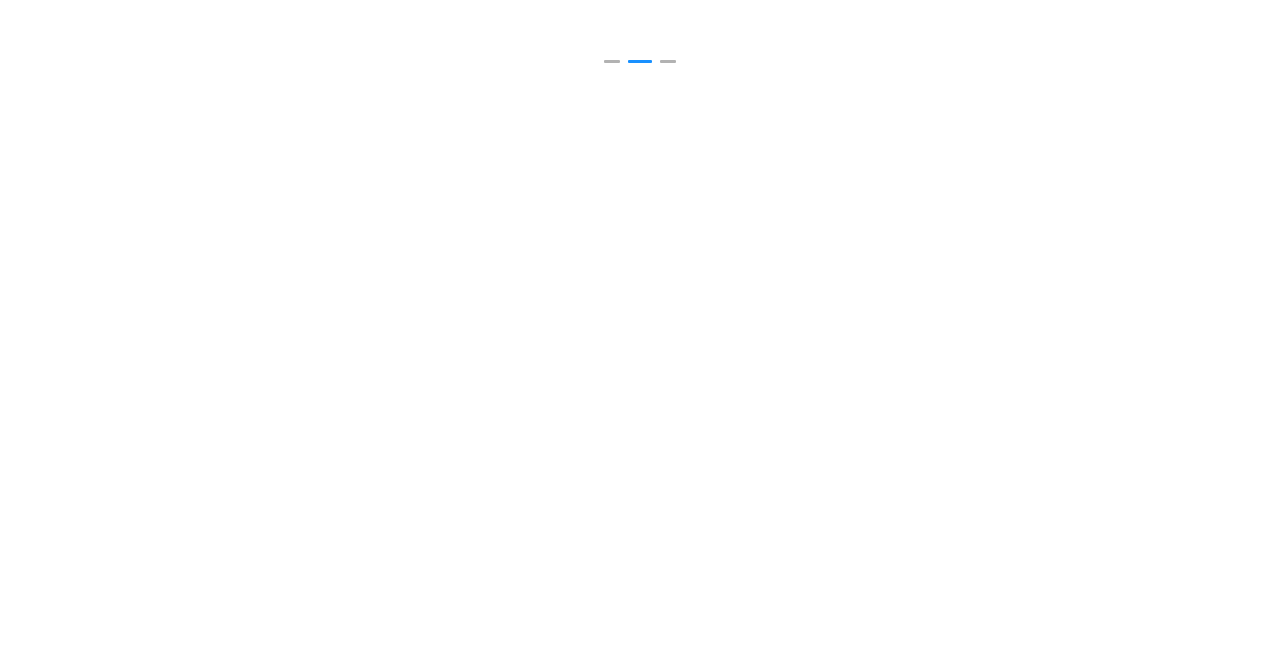
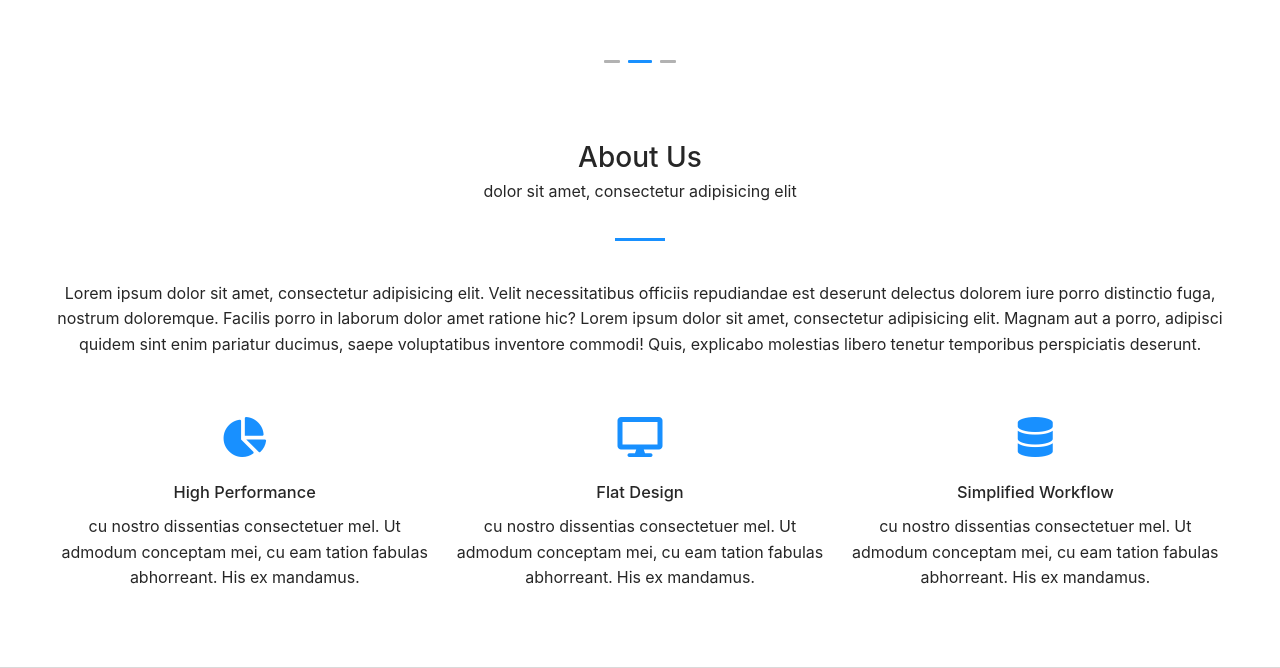
Before and after one commit to Rxavio/web-ant-design-react, a React (Create React App) app in the folder web-antd-react/: page / in a window 1280 px wide. Shown: the part 725-1393 px from the top of the page. Before the commit the page ends 800 px from the top, so only its background shows below. Built offline with nearby package versions, Linux system fonts and the light colour scheme.

Commit message:
add real about component

```diff
--- a/web-antd-react/public/index.html
+++ b/web-antd-react/public/index.html
@@ -24,6 +24,10 @@
       work correctly both with client-side routing and a non-root public URL.
       Learn how to configure a non-root public URL by running `npm run build`.
     -->
+       <!-- font awesome 5 cdn -->
+       <link rel="stylesheet" href="https://cdnjs.cloudflare.com/ajax/libs/font-awesome/5.13.1/css/all.min.css">
+       <!-- google font cdn -->
+       <link href="https://fonts.googleapis.com/css2?family=Poppins:wght@400&display=swap" rel="stylesheet">
     <title>React App with Ant Design</title>
   </head>
   <body>
--- /dev/null
+++ b/web-antd-react/src/components/home/about.js
@@ -0,0 +1,59 @@
+import React from 'react';
+
+import { Row, Col } from 'antd';
+
+const items = [
+  {
+    key: '1',
+    icon: <i className="fas fa-chart-pie"></i>,
+    title: 'High Performance',
+    content: 'cu nostro dissentias consectetuer mel. Ut admodum conceptam mei, cu eam tation fabulas abhorreant. His ex mandamus.',
+  },
+  {
+    key: '2',
+    icon: <i className="fas fa-desktop"></i>,
+    title: 'Flat Design',
+    content: 'cu nostro dissentias consectetuer mel. Ut admodum conceptam mei, cu eam tation fabulas abhorreant. His ex mandamus.',
+  },
+  {
+    key: '3',
+    icon: <i className="fas fa-database"></i>,
+    title: 'Simplified Workflow',
+    content: 'cu nostro dissentias consectetuer mel. Ut admodum conceptam mei, cu eam tation fabulas abhorreant. His ex mandamus.',
+  },
+]
+
+function AppAbout() {
+  return (
+    <div id="about" className="block aboutBlock">
+      <div className="container-fluid">
+        <div className="titleHolder">
+          <h2>About Us</h2>
+          <p>dolor sit amet, consectetur adipisicing elit</p>
+        </div>
+        <div className="contentHolder">
+          <p>Lorem ipsum dolor sit amet, consectetur adipisicing elit. Velit necessitatibus officiis repudiandae est deserunt delectus dolorem iure porro distinctio fuga, nostrum doloremque. Facilis porro in laborum dolor amet ratione hic? Lorem ipsum dolor sit amet, consectetur adipisicing elit. Magnam aut a porro, adipisci quidem sint enim pariatur ducimus, saepe voluptatibus inventore commodi! Quis, explicabo molestias libero tenetur temporibus perspiciatis deserunt.</p>
+        </div>
+
+        <Row gutter={[16, 16]}>
+          {items.map(item => {
+            return (
+              <Col md={{ span: 8 }} key={item.key}>
+                <div className="content">
+                  <div className="icon">
+                    {item.icon}
+                  </div>
+                  <h3>{item.title}</h3>
+                  <p>{item.content}</p>
+                </div>
+              </Col>
+            );
+          })}
+        </Row>
+
+      </div>
+    </div>
+  );
+}
+
+export default AppAbout;
--- a/web-antd-react/src/views/home.js
+++ b/web-antd-react/src/views/home.js
@@ -1,12 +1,15 @@
 import React from 'react';
 import AppHero from '../components/home/hero';
+import AppAbout from '../components/home/about';
+
+
 
 
 function AppHome() {
   return (
     <div className="main">
       <AppHero/>
-
+      <AppAbout/>
     </div>
   );
 }
```
